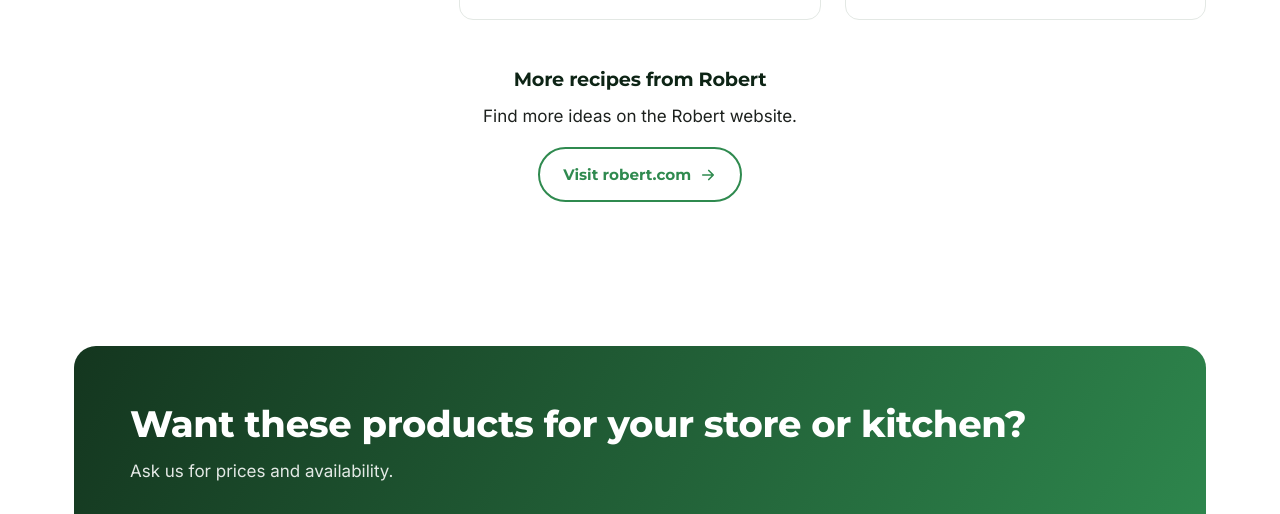
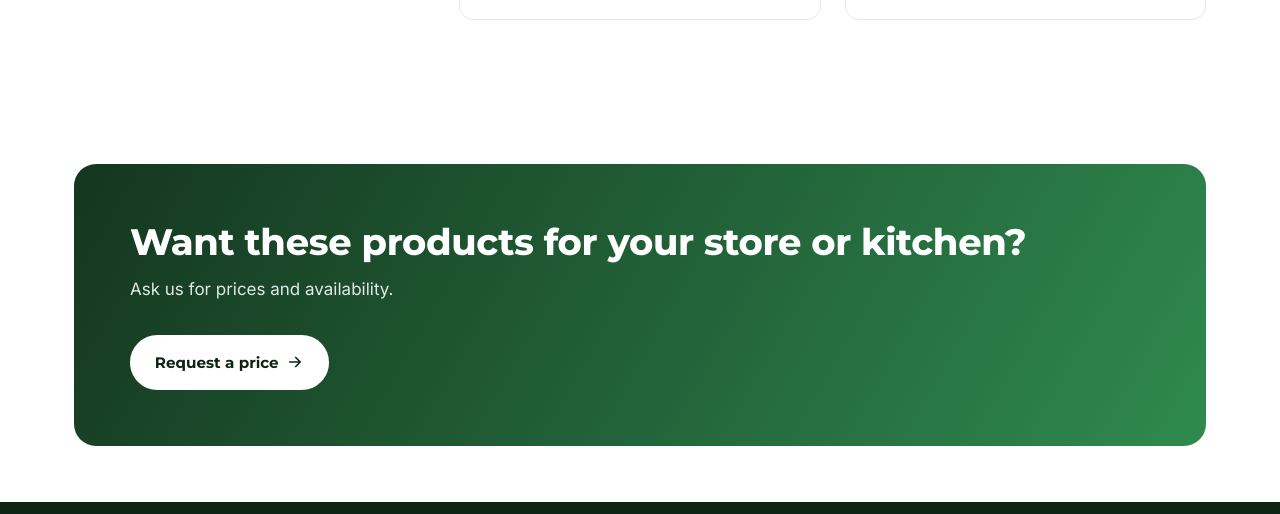
Before and after one commit to BhadellaLda/bhadella-website, a plain HTML site: page en/recipes.html in a window 1280 px wide. Shown: the part 1909-2423 px from the top of the page. Drawn offline with Linux system fonts and the light colour scheme.

Commit message:
Add files via upload

```diff
--- a/en/recipes.html
+++ b/en/recipes.html
@@ -62,7 +62,6 @@
 <div class="rbody"><h3>Luncheon meat pancakes</h3><p class="rmeta"><span>Serves 4</span><span>25 min</span></p><p>Savoury pancakes for a weekend brunch.</p>
 <details><summary>See the recipe</summary><h4>Ingredients</h4><ul><li>200 g flour and a pinch of salt</li><li>2 eggs and 300 ml milk</li><li>100 g of Robert Halal Chicken Luncheon Meat, finely diced</li><li>Butter for the pan</li><li>Cottage cheese and fresh fruit to serve</li></ul><h4>Method</h4><ol><li>Whisk the flour, salt, eggs and milk into a smooth batter.</li><li>Stir in the diced luncheon meat.</li><li>Cook ladlefuls in a buttered pan for about 2 minutes on each side.</li><li>Serve with cottage cheese and fresh fruit.</li></ol>
 <p class="rprod"><strong>Product used:</strong> <a href="products.html#robert">Robert Halal Chicken Luncheon Meat</a></p></details></div></article></div>
-<div class="center reveal" style="margin-top:48px"><h3>More recipes from Robert</h3><p>Find more ideas on the Robert website.</p><a class="btn outline" href="https://robert.com/recipes/" rel="noopener" target="_blank">Visit robert.com <svg fill="none" stroke="currentColor" stroke-linecap="round" stroke-linejoin="round" stroke-width="2.2" viewbox="0 0 24 24"><path d="M5 12h14M13 6l6 6-6 6"></path></svg></a></div>
 </div></section><section class="tight"><div class="wrap"><div class="cta-band reveal"><div><h2>Want these products for your store or kitchen?</h2><p>Ask us for prices and availability.</p></div><a class="btn" href="contact-us.html">Request a price <svg fill="none" stroke="currentColor" stroke-linecap="round" stroke-linejoin="round" stroke-width="2.2" viewbox="0 0 24 24"><path d="M5 12h14M13 6l6 6-6 6"></path></svg></a></div></div></section>
 </main>
 <footer class="site-footer">
```
